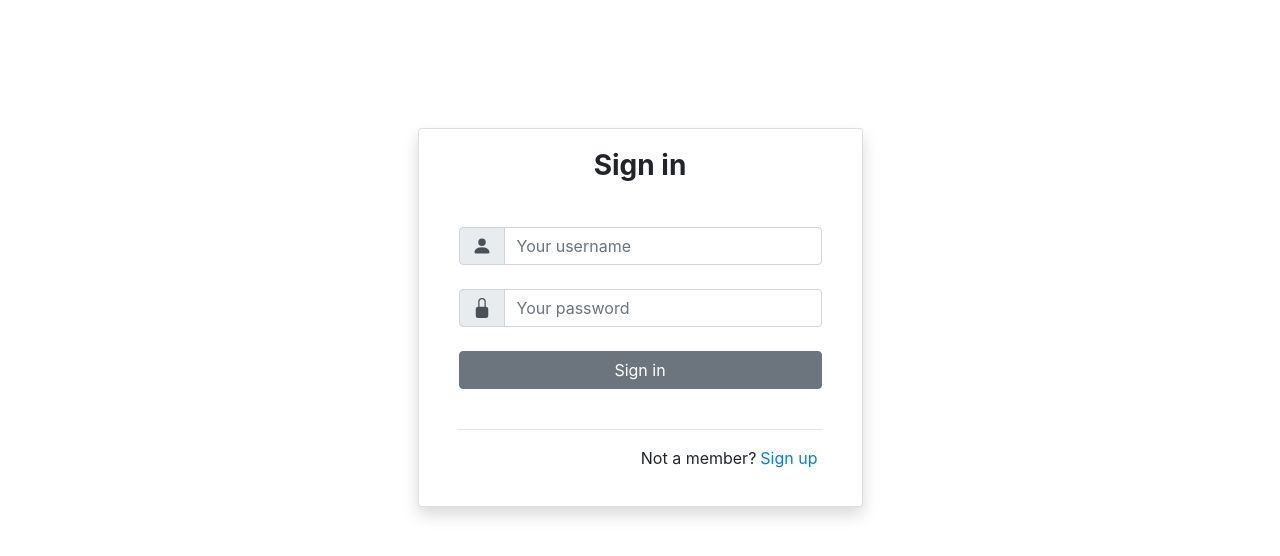
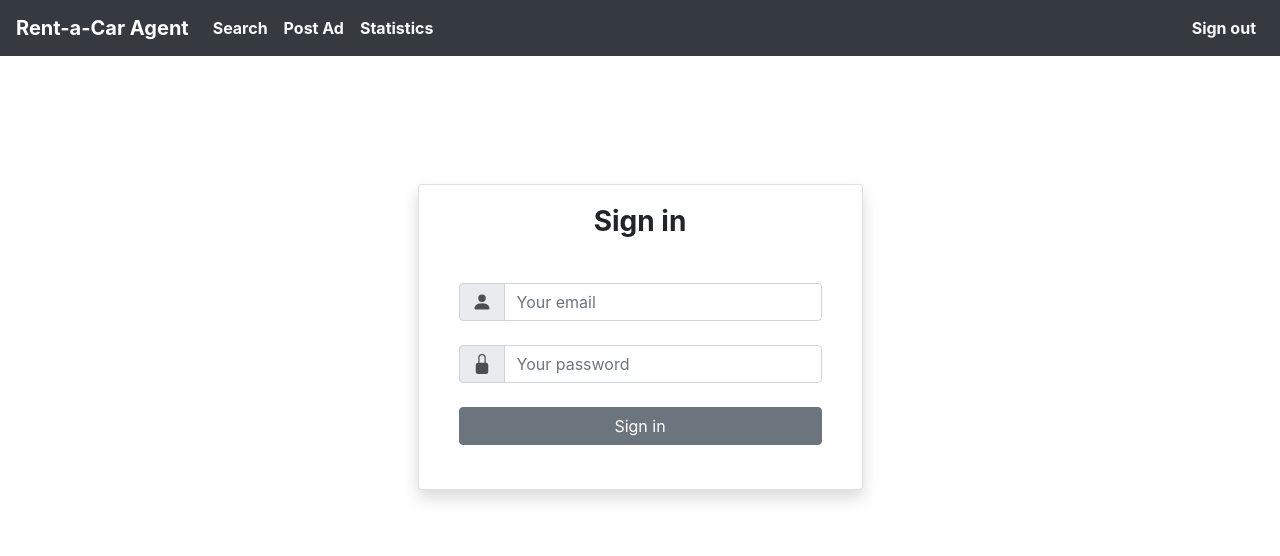
Before and after one commit to senka97/xml-agent-front, a Vue app: page /login in a window 1280 px wide. Shown: the top 556 px of the page. Built offline with nearby package versions, Linux system fonts and the light colour scheme; sample sign-in values are in the browser's storage.

Commit message:
Login done.

```diff
--- a/package.json
+++ b/package.json
@@ -12,7 +12,8 @@
     "bootstrap-vue": "^2.12.0",
     "core-js": "^3.6.4",
     "vue": "^2.6.11",
-    "vue-router": "^3.1.6"
+    "vue-router": "^3.1.6",
+    "vuex": "^3.4.0"
   },
   "devDependencies": {
     "@vue/cli-plugin-babel": "~4.3.0",
--- a/src/components/LoginPage.vue
+++ b/src/components/LoginPage.vue
@@ -1,4 +1,6 @@
 <template>
+<div align="center">
+      <NavBar/>
   <div class="container marginTop">
     <b-row class="d-flex justify-content-center responsive">
       <b-col class="col-5 md=5">
@@ -9,12 +11,12 @@
               </h3>
             </div>
           <b-card-body>
-            <b-form>
+            <b-form @submit.prevent="login()">
               <b-input-group class="mb-4 mt-3">
                 <b-input-group-prepend is-text>
                   <b-icon icon="person-fill"></b-icon>
                 </b-input-group-prepend>
-                <b-form-input v-model="username" type="text" required placeholder="Your username"></b-form-input>
+                <b-form-input v-model="email" type="email" required placeholder="Your email"></b-form-input>
               </b-input-group>
               <b-input-group>
                 <b-input-group-prepend is-text>
@@ -22,27 +24,51 @@
                 </b-input-group-prepend>
                 <b-form-input v-model="password" type="password" required placeholder="Your password"></b-form-input>
               </b-input-group>
-              <b-button type="button" class="mt-4 mb-1 col-12">Sign in</b-button>
+              <b-button type="submit" class="mt-4 mb-1 col-12">Sign in</b-button>
+              <p class="error" v-if="errorLogin">Email or password is incorrect.</p>
             </b-form>
           </b-card-body>
-          <hr class="col-10">
+          <!--<hr class="col-10">
             <p class="font-small grey-text d-flex justify-content-end mr-4">
               Not a member?
               <a href="/registration" class="ml-1">Sign up</a>
-            </p>
+            </p>!-->
         </b-card>
       </b-col>
     </b-row>
   </div>
+</div>
 </template>
 
 <script>
+import NavBar from '../components/NavBar.vue'
 export default {
   name: 'LoginPage',
+  components: {
+        NavBar
+    },
   data() {
     return {
-      username: '',
+      email: '',
       password: '',
+      errorLogin: false
+    }
+  },
+  methods: {
+    login(){
+        this.$store.dispatch('retrieveToken',{
+          email: this.email,
+          password: this.password
+        })
+        .then(response => {
+          console.log(response);
+          this.$router.push({ name: 'HomePage'})
+        }).catch(error => {
+          if (error.response) {
+              this.errorLogin = true;
+              setTimeout(() => {this.errorLogin = false;}, 3500);
+          }
+          });
     }
   }
 };
@@ -58,4 +84,8 @@ export default {
   -webkit-box-shadow: 5px 5px 5px 5px;
     box-shadow: 5px 5px 5px 5px;
 }
+
+.error{
+  color:red;
+}
 </style>
--- a/src/components/NavBar.vue
+++ b/src/components/NavBar.vue
@@ -6,9 +6,9 @@
 
       <b-collapse id="nav-collapse" is-nav>
             <b-navbar-nav class="ml-auto">
-              <b-nav-item href="/" link-classes="text-light"><b>Search</b></b-nav-item>
-              <b-nav-item href="/newAd" link-classes="text-light"><b>Post Ad</b></b-nav-item>
-              <b-nav-item href="/statistic" link-classes="text-light"><b>Statistics</b></b-nav-item>
+              <b-nav-item v-if="loggedIn" href="/" link-classes="text-light"><b>Search</b></b-nav-item>
+              <b-nav-item v-if="loggedIn" href="/newAd" link-classes="text-light"><b>Post Ad</b></b-nav-item>
+              <b-nav-item v-if="loggedIn" href="/statistic" link-classes="text-light"><b>Statistics</b></b-nav-item>
             </b-navbar-nav>
 
       <b-collapse id="nav-collapse" is-nav>
@@ -17,8 +17,9 @@
            <!--  <b-nav-item href="/cart">Cart</b-nav-item> -->
 
             <!--Za neregistrovane korisnike-->
-            <b-nav-item href="/login" link-classes="text-light"><b>Sign in</b></b-nav-item>
-            <b-nav-item href="/registration" link-classes="text-light"><b>Sign up</b></b-nav-item>
+            <!--<b-nav-item v-if="!loggedIn" href="/login" link-classes="text-light"><b>Sign in</b></b-nav-item>-->
+            <b-nav-item v-if="loggedIn" @click="logout()" link-classes="text-light"><b>Sign out</b></b-nav-item>
+            <!--<b-nav-item href="/registration" link-classes="text-light"><b>Sign up</b></b-nav-item>-->
 
 
             <!--Za sve ulogovane korisnike-->
@@ -39,7 +40,16 @@ export default {
         }
     },
     methods: {
-     //   logout: function() { }
+       logout: function() {
+          this.$store.dispatch('destroyToken');
+          this.$router.push({'name': 'LoginPage'});
+
+       }
+    },
+    computed: {
+      loggedIn(){
+        return this.$store.getters.loggedIn;
+      }
     }
 
 }
--- a/src/main.js
+++ b/src/main.js
@@ -1,6 +1,8 @@
 import Vue from 'vue'
 import App from './App.vue'
 import router from './router';
+import { store } from './store/store'
+import axios from 'axios';
 import { BootstrapVue, BootstrapVueIcons } from 'bootstrap-vue';
 
 import 'bootstrap/dist/css/bootstrap.css';
@@ -11,7 +13,19 @@ Vue.use(BootstrapVueIcons);
 
 Vue.config.productionTip = false
 
+axios.interceptors.request.use(config => {
+  const token = localStorage.getItem("access_token");
+  config.headers.common["Authorization"] = `Bearer ${token}`;
+  return config;
+})
+
+router.beforeEach((to, from, next) => {
+  if (to.name !== 'LoginPage' && !store.getters.loggedIn) next({ name: 'LoginPage' })
+  else next()
+})
+
 new Vue({
   router,
+  store,
   render: h => h(App),
 }).$mount('#app')
--- /dev/null
+++ b/src/store/store.js
@@ -0,0 +1,53 @@
+import Vue from 'vue'
+import Vuex from 'vuex'
+import axios from 'axios'
+
+Vue.use(Vuex)
+
+export const store =  new Vuex.Store({
+    state: {
+        token: localStorage.getItem("access_token") || null
+
+    },
+    getters:{
+        loggedIn(state){
+            return state.token !== null;
+        }
+
+    },
+    mutations:{
+        retrievedToken(state, token){
+            state.token = token;
+        },
+        destroyedToken(state){
+            state.token = null;
+        }
+    },
+    actions:{
+        retrieveToken(context, credentials){
+            return new Promise((resolve, reject) => {
+                axios.post('http://localhost:8080/auth/login',{
+                    email: credentials.email,
+                    password: credentials.password
+                })
+                .then(response => {
+                    const token = response.data.accessToken;
+                    localStorage.setItem("access_token", token);
+                    context.commit('retrievedToken', token);
+                    resolve(response);
+                })
+                .catch(error => {
+                    console.log(error);
+                    reject(error);
+                })
+            })
+        },
+        destroyToken(context){
+            //ovde bi trebao poziv na backend koji tamo unistava token
+            //kad to uspe
+            localStorage.removeItem("access_token");
+            context.commit('destroyedToken');
+            console.log("push to login");
+        }
+    }
+})
```
Also changed, not shown: 1 other file (tests, documents, lock files or other folders).
